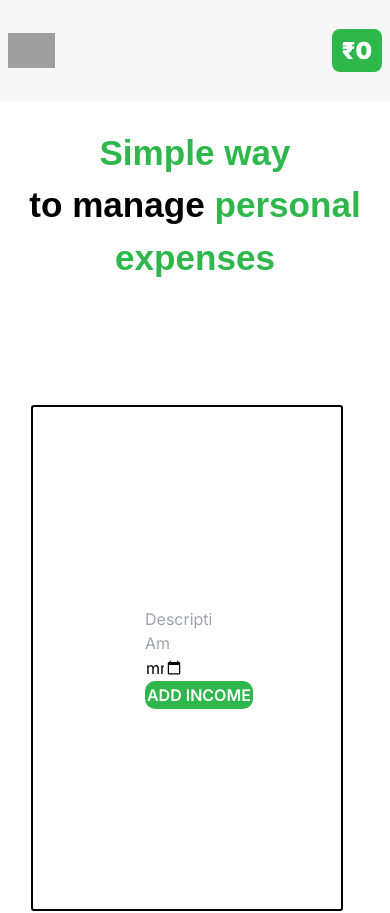
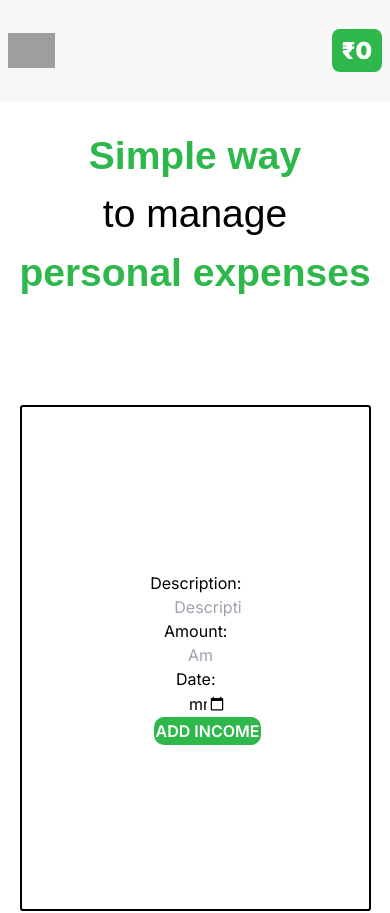
Before and after one commit to iharshyadav/Bdcoe-project, a Next.js app in the folder expenses/: page / in a window 390 px wide. Shown: the top 913 px of the page. Built offline with nearby package versions, Linux system fonts and the light colour scheme; grey boxes are pictures that could not be loaded.

Commit message:
modified files

```diff
--- a/expenses/Component/Form.js
+++ b/expenses/Component/Form.js
@@ -35,9 +35,12 @@ const form = ({income,setIncome}) => {
   return (
     <form className='income-form' onSubmit={AddIncome}>
         <div className="inner-elem">
+          <h3>Description:</h3>
           <input className='submit1' type="text" name="desc" id="desc"
             placeholder='Description.... ' ref={desc}/>
+            <h3>Amount:</h3>
           <input className='submit2' type="number" name='price' id='price' placeholder='Amount' ref={price} />
+          <h3>Date:</h3>
           <input className='submit3' type="date" name='date' id='date' placeholder='Amount date... ' ref={date}/>
           <input className='submit' type="submit" value="Add Income" />
         </div>
--- a/expenses/app/globals.css
+++ b/expenses/app/globals.css
@@ -215,6 +215,14 @@ h5{
 	margin-left: 6vw;
   }
 
+  .phone{
+	display: none;
+  }
+
+  h3{
+	display: none;
+  }
+
   @media (max-width:600px) {
 
 	header{
@@ -235,9 +243,10 @@ h5{
 	}
 
 	h2{
-	  width: 100%;
+	  /* width: 100%;
 	  font-size: 9vw;
-	  margin-top: 3vh;
+	  margin-top: 3vh; */
+	  display: none;
 	}
 
 	.income-form{
@@ -246,15 +255,71 @@ h5{
 	  height: 60vh;
 	}
 
-	.inner-elem{
-	  flex-direction: column;
+    .phone{
+		width: 100%;
+	    font-size: 10vw;
+	    margin-top: 3vh;
+		display: block;
+		height: 30vh;
+		text-align: center;
+		font-family: sans-serif;
+
 	}
 
+	.phone span{
+		color: #2EB84C;
+		font-weight: 600;
+	}
 
+   .income-form{
+	width: 90%;
+	margin-left: 5.2vw;
+	/* align-items: center; */
+   }
 
+   h3{
+	display: block;
+   }
 
+   .inner-elem {
+	position: relative;
+	z-index: 1;
+	display: flex;
+	justify-content: flex-start;
+	align-items: center;
+	border-radius: 8px;
+	flex-direction: column;
+   }
 
+   .submit1{
+	/* margin-left: 6vw; */
+	width: 17vw;
+	border-radius: 0.5vw;
+   }
 
+   .submit1:hover{
+	border:2px black solid;
+   }
+
+   .submit2{
+	/* margin-left: 6vw; */
+	width: 10vw;
+	border-radius: 0.5vw;
+   }
+
+   .submit2:hover{
+	border:2px black solid;
+   }
+
+   .submit3{
+	/* margin-left: 6vw; */
+	width: 10vw;
+	border-radius: 0.5vw;
+   }
+
+   .submit3:hover{
+	border:2px black solid;
+   }
 
 
 
--- a/expenses/app/page.js
+++ b/expenses/app/page.js
@@ -43,7 +43,7 @@ const page=()=>{
                   deleteNote(i);
                  }}
                     className="income-list-2-button">Delete</button>
-                  </div>
+                </div>
             </li>
           </>
         )
@@ -74,6 +74,7 @@ const page=()=>{
     <>
     <Header totalIncome={totalIncome}/>
     <h2><span>Simple way</span> <br /> to manage <span>personal expenses</span></h2>
+    <div className="phone"><span>Simple way</span> <br /> to manage <span> <br />personal expenses</span></div>
     <Form income={income} setIncome={setIncome}/>
     {/* <div className="w-2/3 h-15 text-black">{(income.length > 0) ? income[0].desc : " "}</div> */}
     <hr/>
```
